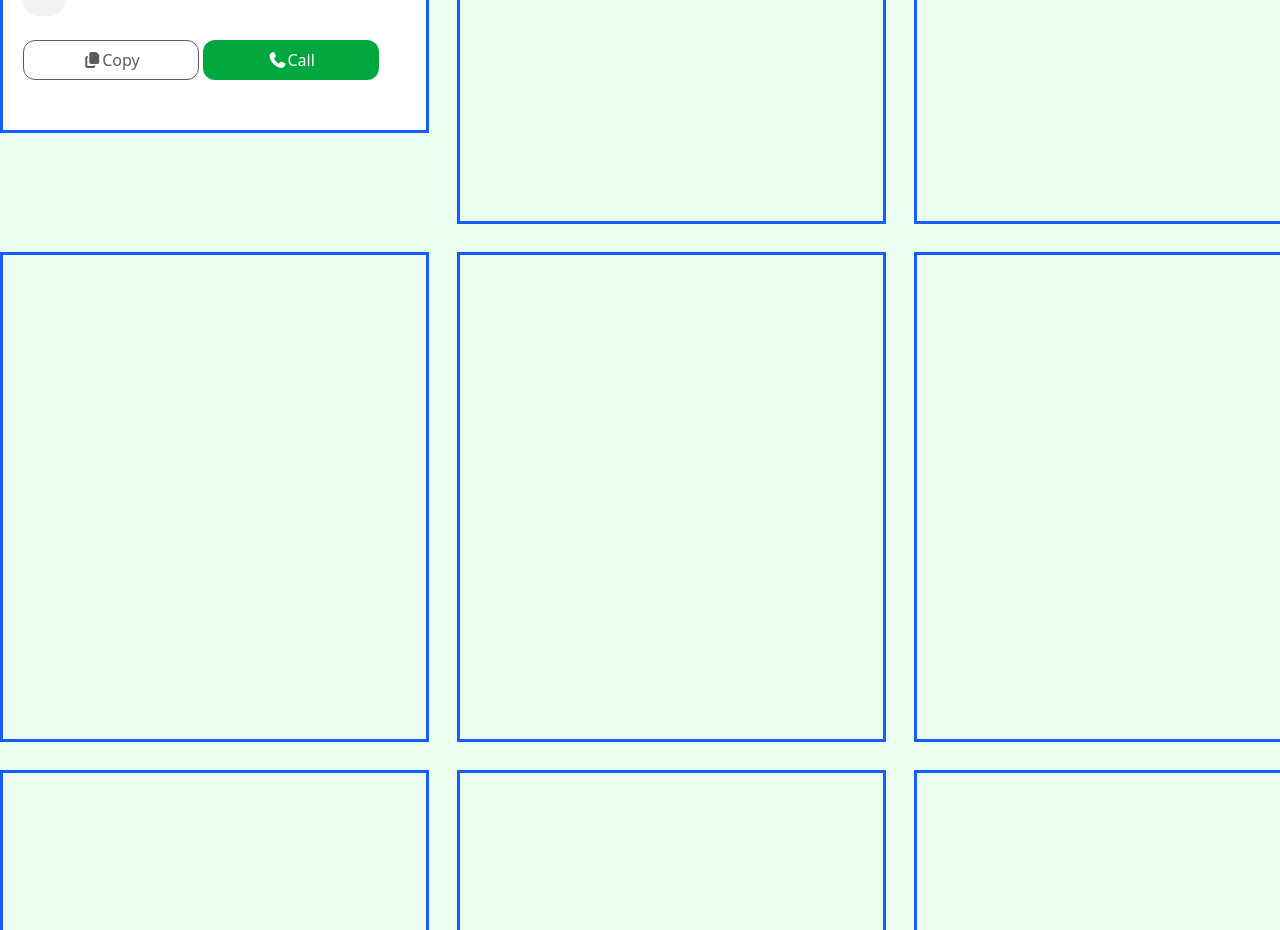
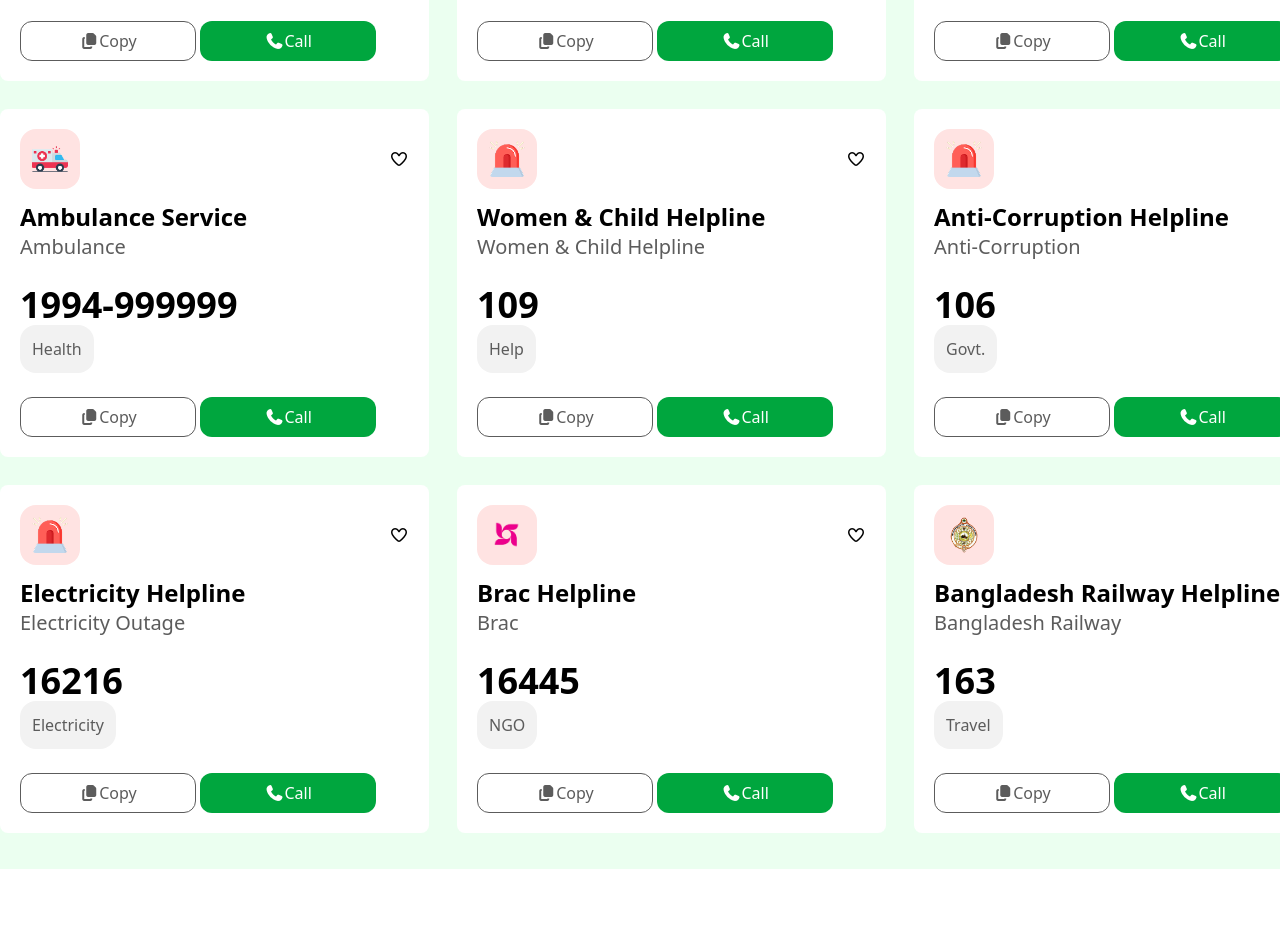
Before and after one commit to nurullah305/Emergency_Number, a plain HTML site: page index.html in a window 1280 px wide. Shown: the part 607-1537 px from the top of the page. After the commit the page ends 1476 px from the top, so only its background shows below. Drawn offline with nearby package versions, Linux system fonts and the light colour scheme.

Commit message:
completed main section

```diff
--- a/index.html
+++ b/index.html
@@ -15,9 +15,9 @@
     <h1 class="font-extrabold text-2xl text-[#006747]">Emergency <br> Service</h1>
   </div>
   <div class="flex gap-3">
-    <button class="w-[110px] h-[50px] border-2 border-red rounded-2xl bg-[#41ff6b1a] font-bold flex items-center justify-center gap-2">10<img class="w-[30px] h-[30px] " src="./assets/heart.png" alt=""></button>
+    <button class="w-[110px] h-[50px] border-2 border-red rounded-2xl bg-[#41ff6b1a] font-bold flex items-center justify-center gap-2"><span id="heart-number">0</span><img class="w-[30px] h-[30px] " src="./assets/heart.png" alt=""></button>
      <button class="border-2 border-red rounded-2xl w-[110px] h-[50px] bg-[#41ff6b1a] font-bold flex items-center justify-center gap-2">100 <img class="w-[30px] h-[30px] " src="./assets/coin.png" alt=""></button>
-      <button class="border-2 border-red rounded-2xl w-[110px] h-[50px] bg-[#00A63E] text-white"><span id="heart-number">0</span> copy</button>
+      <button class="border-2 border-red rounded-2xl w-[110px] h-[50px] bg-[#00A63E] text-white"><span>0</span> copy</button>
   </div>
  </div>
 </section>
@@ -36,16 +36,16 @@
 
 <section class="bg-[#41ff6b1a]">
 
-<div class="grid grid-cols-4 grid-rows-3 w-[1800px] h-[1600px] mx-auto gap-7 py-9">
+<div class="grid grid-cols-4 grid-rows-3 w-[1800px]   mx-auto gap-7 py-9">
 
-<div class="border-3 border-blue-600 p-5 h-[400px] bg-white">
+<div class=" rounded-lg p-5 bg-white">
 
 <div class="flex justify-between items-center">
-  <img class="bg-[#FFE3E2] p-3 rounded-2xl" src="./assets/emergency.png" alt="">
+  <img class="bg-[#FFE3E2] p-3 rounded-2xl w-[60px] h-[60px] " src="./assets/emergency.png" alt="">
 <button  id="heart" ><i class="fa-regular fa-heart"></i></button>
 </div>
 
-<h1 class="font-bold text-2xl">National Emergency Number</h1>
+<h1 class="font-bold text-2xl mt-3">National Emergency Number</h1>
 <p class="text-[#5C5C5C] text-xl">National Emergency</p>
  <p class="text-4xl font-bold mt-6">999</p>
 
@@ -61,15 +61,174 @@
 
 
 
-<div class=" border-3 border-blue-600"></div>
-<div class=" border-3 border-blue-600"></div>
-<div class=" border-3 border-blue-600 row-span-3"></div>
-<div class=" border-3 border-blue-600"></div>
-<div class=" border-3 border-blue-600"></div>
-<div class=" border-3 border-blue-600"></div>
-<div class=" border-3 border-blue-600"></div>
-<div class=" border-3 border-blue-600"></div>
-<div class=" border-3 border-blue-600"></div>
+<div class=" rounded-lg p-5  bg-white">
+<div class="flex justify-between items-center">
+  <img class="bg-[#FFE3E2] p-3 rounded-2xl w-[60px] h-[60px]" src="./assets/police.png" alt="">
+<button  id="heart" ><i class="fa-regular fa-heart"></i></button>
+</div>
+
+<h1 class="font-bold text-2xl mt-3">Police Helpline Number</h1>
+<p class="text-[#5C5C5C] text-xl">Police</p>
+ <p class="text-4xl font-bold mt-6">999</p>
+
+ <button class="rounded-2xl text-[#5C5C5C] bg-[#F2F2F2] p-3">Police</button>
+
+ <div class="mt-6">
+  <button class="w-44 h-10 text-[#5C5C5C] border-1 rounded-xl"> <i class="fa-solid fa-copy"></i>Copy</button>
+  <button class="w-44 h-10 bg-[#00A63E] text-white rounded-xl ">  <i class="fa-solid fa-phone "></i>Call</button>
+ </div>
+
+</div>
+
+
+<div class=" rounded-lg p-5  bg-white ">
+<div class="flex justify-between items-center">
+  <img class="bg-[#FFE3E2] p-3 rounded-2xl w-[60px] h-[60px]" src="./assets/fire-service.png" alt="">
+<button  id="heart" ><i class="fa-regular fa-heart"></i></button>
+</div>
+
+<h1 class="font-bold text-2xl mt-3">Fire Service Number </h1>
+<p class="text-[#5C5C5C] text-xl">Fire Service </p>
+ <p class="text-4xl font-bold mt-6">999</p>
+
+ <button class="rounded-2xl text-[#5C5C5C] bg-[#F2F2F2] p-3">Fire</button>
+
+ <div class="mt-6">
+  <button class="w-44 h-10 text-[#5C5C5C] border-1 rounded-xl"> <i class="fa-solid fa-copy"></i>Copy</button>
+  <button class="w-44 h-10 bg-[#00A63E] text-white rounded-xl ">  <i class="fa-solid fa-phone "></i>Call</button>
+ </div>
+
+</div>
+
+
+
+
+<div class="bg-white border-3  row-span-3">
+
+</div>
+
+
+<div class=" rounded-lg p-5 bg-white ">
+<div class="flex justify-between items-center">
+  <img class="bg-[#FFE3E2] p-3 rounded-2xl w-[60px] h-[60px]" src="./assets/ambulance.png" alt="">
+<button  id="heart" ><i class="fa-regular fa-heart"></i></button>
+</div>
+
+<h1 class="font-bold text-2xl mt-3"> Ambulance Service</h1>
+<p class="text-[#5C5C5C] text-xl"> Ambulance</p>
+ <p class="text-4xl font-bold mt-6">1994-999999</p>
+
+ <button class="rounded-2xl text-[#5C5C5C] bg-[#F2F2F2] p-3">Health</button>
+
+ <div class="mt-6">
+  <button class="w-44 h-10 text-[#5C5C5C] border-1 rounded-xl"> <i class="fa-solid fa-copy"></i>Copy</button>
+  <button class="w-44 h-10 bg-[#00A63E] text-white rounded-xl ">  <i class="fa-solid fa-phone "></i>Call</button>
+ </div>
+
+</div>
+
+
+<div class=" rounded-lg p-5 bg-white">
+<div class="flex justify-between items-center">
+  <img class="bg-[#FFE3E2] p-3 rounded-2xl w-[60px] h-[60px]" src="./assets/emergency.png" alt="">
+<button  id="heart" ><i class="fa-regular fa-heart"></i></button>
+</div>
+
+<h1 class="font-bold text-2xl mt-3"> Women & Child Helpline</h1>
+<p class="text-[#5C5C5C] text-xl"> Women & Child Helpline</p>
+ <p class="text-4xl font-bold mt-6">109</p>
+
+ <button class="rounded-2xl text-[#5C5C5C] bg-[#F2F2F2] p-3">Help</button>
+
+ <div class="mt-6">
+  <button class="w-44 h-10 text-[#5C5C5C] border-1 rounded-xl"> <i class="fa-solid fa-copy"></i>Copy</button>
+  <button class="w-44 h-10 bg-[#00A63E] text-white rounded-xl ">  <i class="fa-solid fa-phone "></i>Call</button>
+ </div>
+
+
+</div>
+
+
+<div class=" rounded-lg p-5  bg-white ">
+<div class="flex justify-between items-center">
+  <img class="bg-[#FFE3E2] p-3 rounded-2xl w-[60px] h-[60px]" src="./assets/emergency.png" alt="">
+<button  id="heart" ><i class="fa-regular fa-heart"></i></button>
+</div>
+
+<h1 class="font-bold text-2xl mt-3"> Anti-Corruption Helpline</h1>
+<p class="text-[#5C5C5C] text-xl"> Anti-Corruption </p>
+ <p class="text-4xl font-bold mt-6">106</p>
+
+ <button class="rounded-2xl text-[#5C5C5C] bg-[#F2F2F2] p-3">Govt.</button>
+
+ <div class="mt-6">
+  <button class="w-44 h-10 text-[#5C5C5C] border-1 rounded-xl"> <i class="fa-solid fa-copy"></i>Copy</button>
+  <button class="w-44 h-10 bg-[#00A63E] text-white rounded-xl ">  <i class="fa-solid fa-phone "></i>Call</button>
+ </div>
+
+</div>
+
+
+<div class=" rounded-lg p-5 bg-white">
+<div class="flex justify-between items-center">
+  <img class="bg-[#FFE3E2] p-3 rounded-2xl w-[60px] h-[60px]" src="./assets/emergency.png" alt="">
+<button  id="heart" ><i class="fa-regular fa-heart"></i></button>
+</div>
+
+<h1 class="font-bold text-2xl mt-3" >Electricity Helpline</h1>
+<p class="text-[#5C5C5C] text-xl"> Electricity Outage</p>
+ <p class="text-4xl font-bold mt-6"> 16216</p>
+
+ <button class="rounded-2xl text-[#5C5C5C] bg-[#F2F2F2] p-3">Electricity</button>
+
+ <div class="mt-6">
+  <button class="w-44 h-10 text-[#5C5C5C] border-1 rounded-xl"> <i class="fa-solid fa-copy"></i>Copy</button>
+  <button class="w-44 h-10 bg-[#00A63E] text-white rounded-xl ">  <i class="fa-solid fa-phone "></i>Call</button>
+ </div>
+
+</div>
+
+
+<div class=" rounded-lg p-5 bg-white  ">
+<div class="flex justify-between items-center">
+  <img class="bg-[#FFE3E2] p-3 rounded-2xl w-[60px] h-[60px]" src="./assets/brac.png" alt="">
+<button  id="heart" ><i class="fa-regular fa-heart"></i></button>
+</div>
+
+<h1 class="font-bold text-2xl mt-3"> Brac Helpline</h1>
+<p class="text-[#5C5C5C] text-xl"> Brac</p>
+ <p class="text-4xl font-bold mt-6"> 16445</p>
+
+ <button class="rounded-2xl text-[#5C5C5C] bg-[#F2F2F2] p-3"> NGO</button>
+
+ <div class="mt-6">
+  <button class="w-44 h-10 text-[#5C5C5C] border-1 rounded-xl"> <i class="fa-solid fa-copy"></i>Copy</button>
+  <button class="w-44 h-10 bg-[#00A63E] text-white rounded-xl ">  <i class="fa-solid fa-phone "></i>Call</button>
+ </div>
+
+</div>
+
+
+
+
+<div class=" rounded-lg p-5  bg-white ">
+  <div class="flex justify-between items-center">
+  <img class="bg-[#FFE3E2] p-3 rounded-2xl w-[60px] h-[60px]" src="./assets/Bangladesh-Railway.png" alt="">
+<button  id="heart" ><i class="fa-regular fa-heart"></i></button>
+</div>
+
+<h1 class="font-bold text-2xl mt-3">Bangladesh Railway Helpline  </h1>
+<p class="text-[#5C5C5C] text-xl">Bangladesh Railway</p>
+ <p class="text-4xl font-bold mt-6">163</p>
+
+ <button class="rounded-2xl text-[#5C5C5C] bg-[#F2F2F2] p-3">Travel</button>
+
+ <div class="mt-6">
+  <button class="w-44 h-10 text-[#5C5C5C] border-1 rounded-xl"> <i class="fa-solid fa-copy"></i>Copy</button>
+  <button class="w-44 h-10 bg-[#00A63E] text-white rounded-xl ">  <i class="fa-solid fa-phone "></i>Call</button>
+ </div>
+
+</div>
 
 </div>
 
--- a/script.js
+++ b/script.js
@@ -1,6 +1,7 @@
 document.getElementById("heart").addEventListener("click",  function increaseHeart() {
 
-     const heartNumber = parseInt(document.getElementById("heart-number").value)
+     const heartNumber = parseInt(document.getElementById("heart-number").innerText)
+
 
    console.log(heartNumber)
  } )
```
